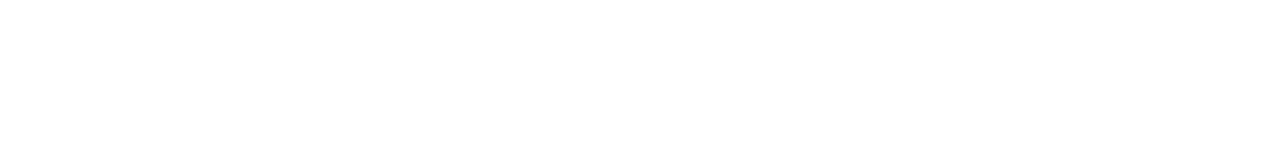
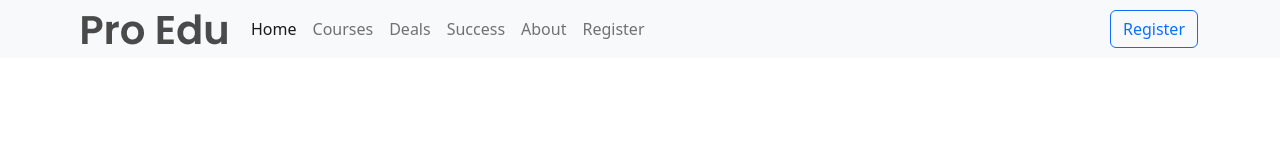
Before and after one commit to nil01839/BdTech-website, a plain HTML site: page index.html in a window 1280 px wide. Drawn offline with nearby package versions, Linux system fonts and the light colour scheme.

Commit message:
Navbar Done!

```diff
--- a/index.html
+++ b/index.html
@@ -1,15 +1,58 @@
-<!DOCTYPE html>
+<!doctype html>
 <html lang="en">
 
 <head>
-    <meta charset="UTF-8">
-    <meta http-equiv="X-UA-Compatible" content="IE=edge">
-    <meta name="viewport" content="width=device-width, initial-scale=1.0">
-    <title>BdTech</title>
+    <meta charset="utf-8">
+    <meta name="viewport" content="width=device-width, initial-scale=1">
+    <title>Bootstrap demo</title>
+    <link href="https://cdn.jsdelivr.net/npm/bootstrap@5.2.0/dist/css/bootstrap.min.css" rel="stylesheet"
+        integrity="sha384-gH2yIJqKdNHPEq0n4Mqa/HGKIhSkIHeL5AyhkYV8i59U5AR6csBvApHHNl/vI1Bx" crossorigin="anonymous">
 </head>
 
 <body>
+    <!-- -----------Navbar Start------------- -->
+    <div class="container">
+        <nav class="navbar navbar-expand-lg fixed-top bg-light">
+            <div class="container">
+                <a class="navbar-brand" href="#"><img src="images/pro-edu.png" alt=""></a>
+                <button class="navbar-toggler" type="button" data-bs-toggle="collapse" data-bs-target="#navbarScroll"
+                    aria-controls="navbarScroll" aria-expanded="false" aria-label="Toggle navigation">
+                    <span class="navbar-toggler-icon"></span>
+                </button>
+                <div class="collapse navbar-collapse" id="navbarScroll">
+                    <ul class="navbar-nav me-auto my-2 my-lg-0 navbar-nav-scroll" style="--bs-scroll-height: 100px;">
+                        <li class="nav-item">
+                            <a class="nav-link active" aria-current="page" href="#">Home</a>
+                        </li>
+                        <li class="nav-item">
+                            <a class="nav-link" href="#">Courses</a>
+                        </li>
 
+                        <li class="nav-item">
+                            <a class="nav-link ">Deals</a>
+                        </li>
+                        <li class="nav-item">
+                            <a class="nav-link ">Success</a>
+                        </li>
+                        <li class="nav-item">
+                            <a class="nav-link ">About</a>
+                        </li>
+                        <li class="nav-item">
+                            <a class="nav-link ">Register</a>
+                        </li>
+                    </ul>
+
+
+                    <button class="btn btn-outline-primary text-primary" type="submit">Register</button>
+
+                </div>
+            </div>
+        </nav>
+    </div>
+    <!-- -----------Navbar End------------- -->
+    <script src="https://cdn.jsdelivr.net/npm/bootstrap@5.2.0/dist/js/bootstrap.bundle.min.js"
+        integrity="sha384-A3rJD856KowSb7dwlZdYEkO39Gagi7vIsF0jrRAoQmDKKtQBHUuLZ9AsSv4jD4Xa"
+        crossorigin="anonymous"></script>
 </body>
 
 </html>
```
Also changed, not shown: images/pro-edu.png (added), logo1.png (deleted).
